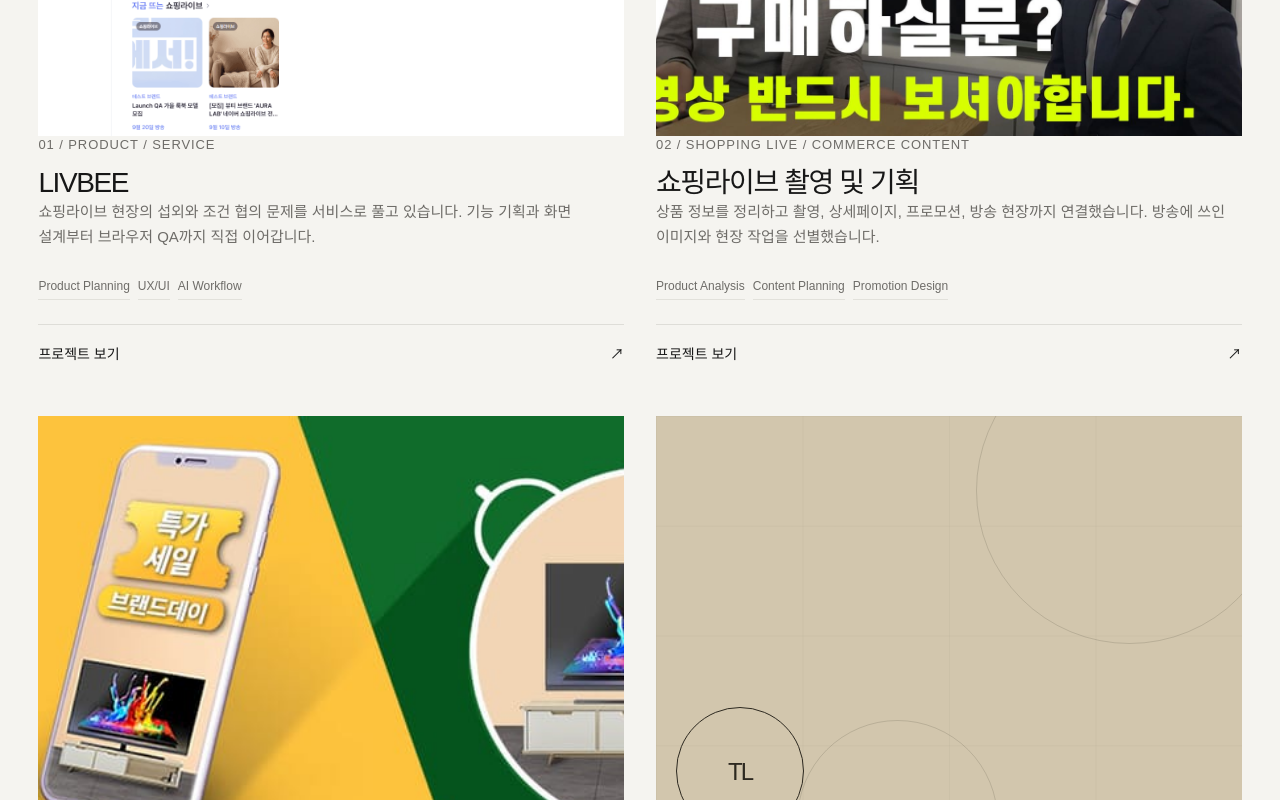
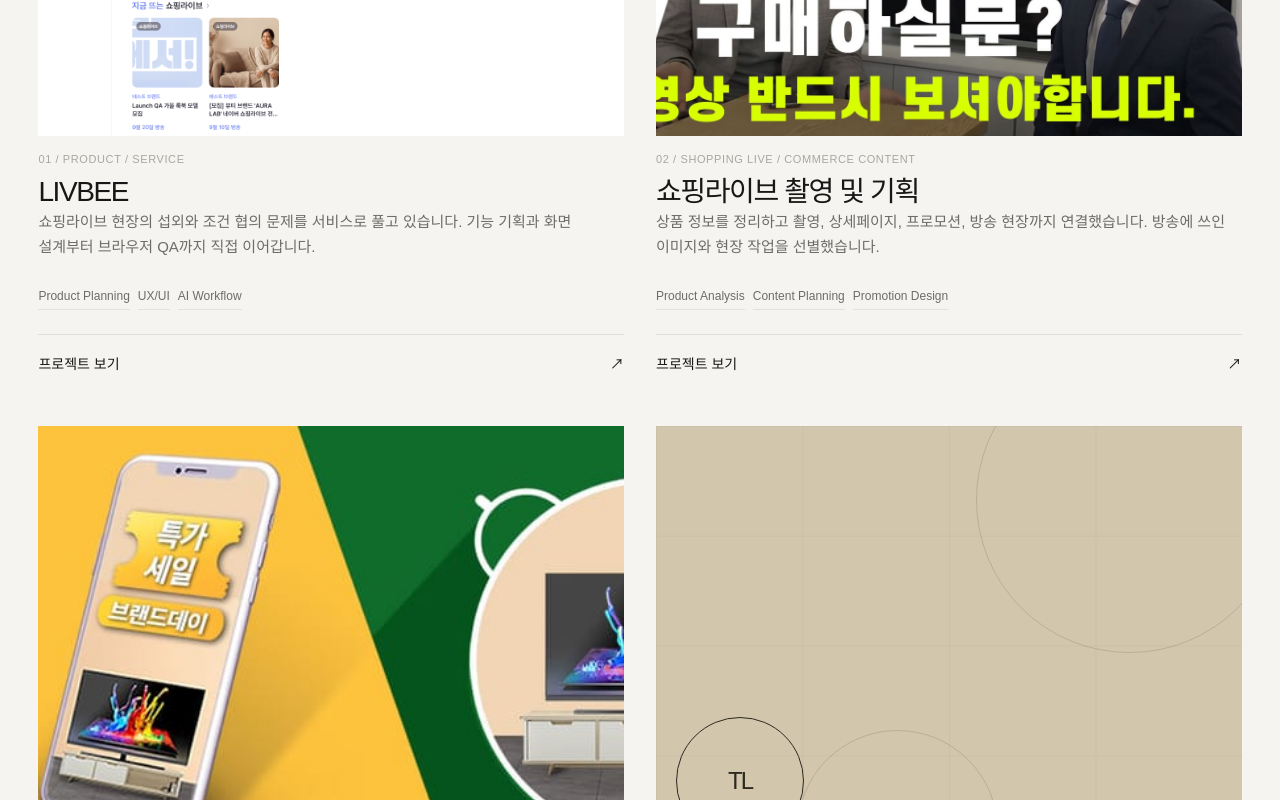
Before and after one commit to livee0322/taewoong-portfolio, a Next.js app: page / in a window 1280 px wide. Shown: the part 2160-2960 px from the top of the page. Built offline with nearby package versions, Linux system fonts and the light colour scheme; no server answers; the database is empty.

Commit message:
polish project metadata captions

```diff
--- a/src/app/globals.css
+++ b/src/app/globals.css
@@ -386,8 +386,9 @@
 .project-card:nth-child(n) .project-card-media { order: 0; }
 .project-card-media .media-placeholder { width: 100%; aspect-ratio: 4 / 3; }
 .project-card-media .media-real-image { object-fit: cover; }
-.project-card-meta { display: grid; flex: 1; grid-template-rows: auto auto 1fr auto auto; padding-top: var(--space-5) !important; }
-.project-card-meta > h3 { margin-top: var(--space-3); font-size: clamp(1.75rem, 2vw, 2.125rem); line-height: 1.2; word-break: keep-all; }
+.project-card-meta { display: grid; min-width: 0; flex: 1; grid-template-rows: auto auto minmax(0, 1fr) auto auto; padding-top: var(--space-4) !important; }
+.project-card-meta > .eyebrow { overflow: hidden; color: var(--color-soft); font-size: 0.6875rem; font-weight: 400; letter-spacing: 0.055em; line-height: 1.4; text-overflow: ellipsis; white-space: nowrap; }
+.project-card-meta > h3 { margin-top: var(--space-2); font-size: clamp(1.75rem, 2vw, 2.125rem); line-height: 1.2; word-break: keep-all; }
 .project-card-summary { margin-top: var(--space-5); color: var(--color-muted); line-height: 1.68; }
 .project-card-tags { align-content: flex-start; gap: var(--space-2); margin-top: var(--space-6); margin-bottom: 0; }
 .project-card-tags li { padding: 0.35rem 0; border: 0; border-radius: 0; border-bottom: 1px solid color-mix(in srgb, var(--color-border) 85%, transparent); font-size: 0.75rem; }
```
